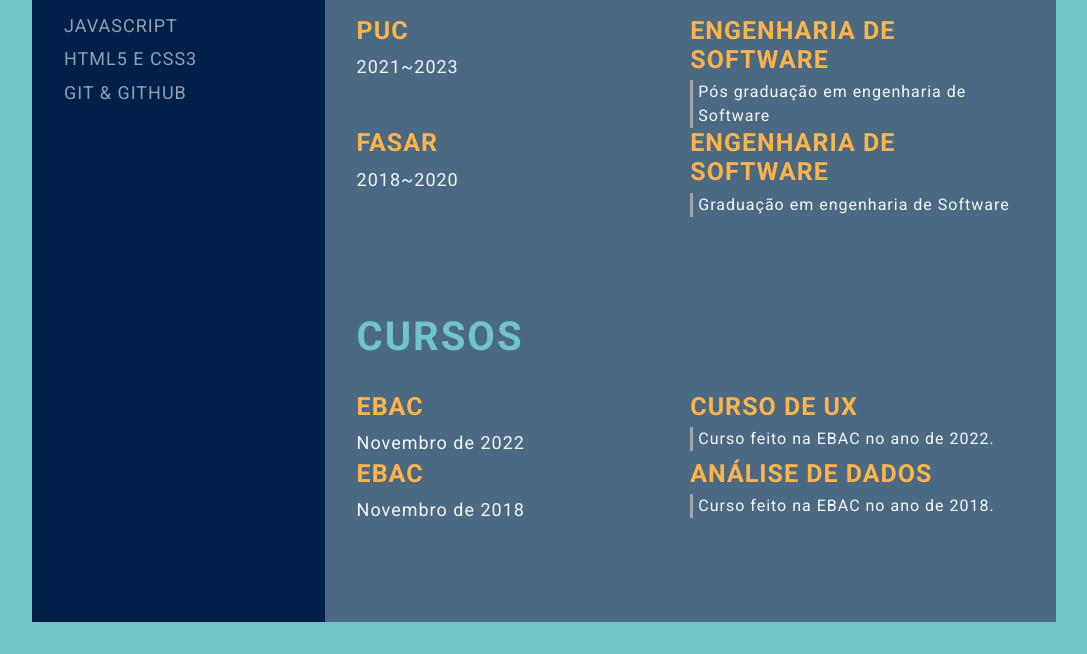
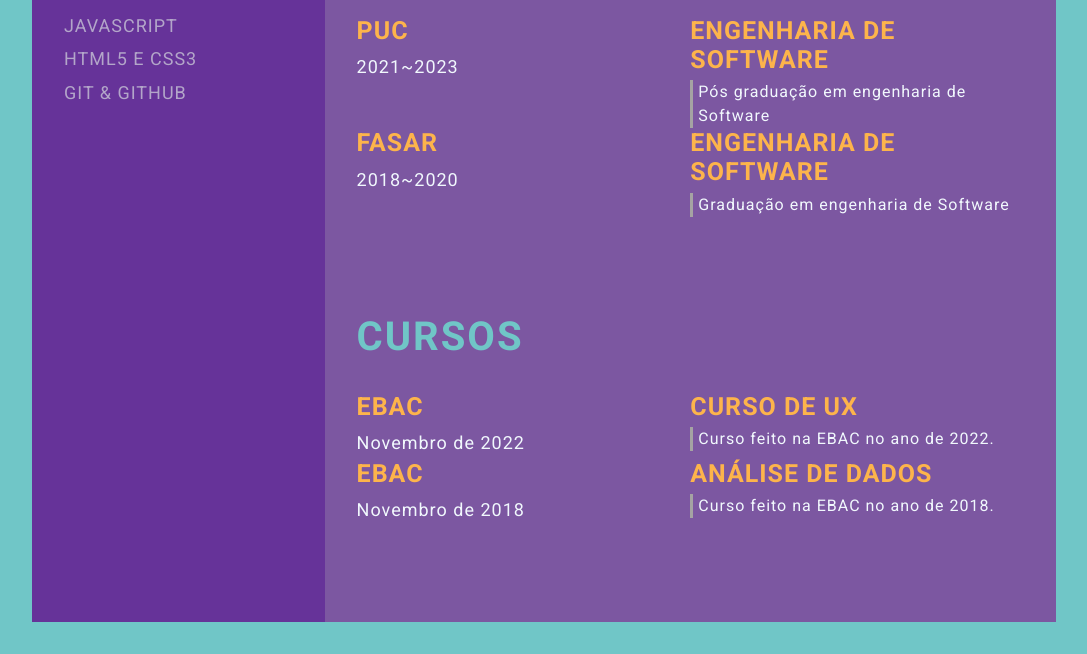
Before and after one commit to KarineRibeiroLima/KarineLima.github.io, a plain HTML site: page index.html in a window 1280 px wide. Shown: the part 782-1436 px from the top of the page, without its empty margins (96-1183 px from the left). Drawn offline with Linux system fonts and the light colour scheme.

Commit message:
feature css atualizado

```diff
--- a/style.css
+++ b/style.css
@@ -21,13 +21,13 @@ body {
 .left-section {
     grid-column: span 2;
     height: 100%;
-    background-color: #00204A;
+    background-color: rebeccapurple;
 }
 
 .right-section {
     grid-column: span 5;
     height: 100%;
-    background-color: #4B6982;
+    background-color:rgb(124, 87, 161);
     border-radius: 0px 60px 0px 0px;
 }
 
```
